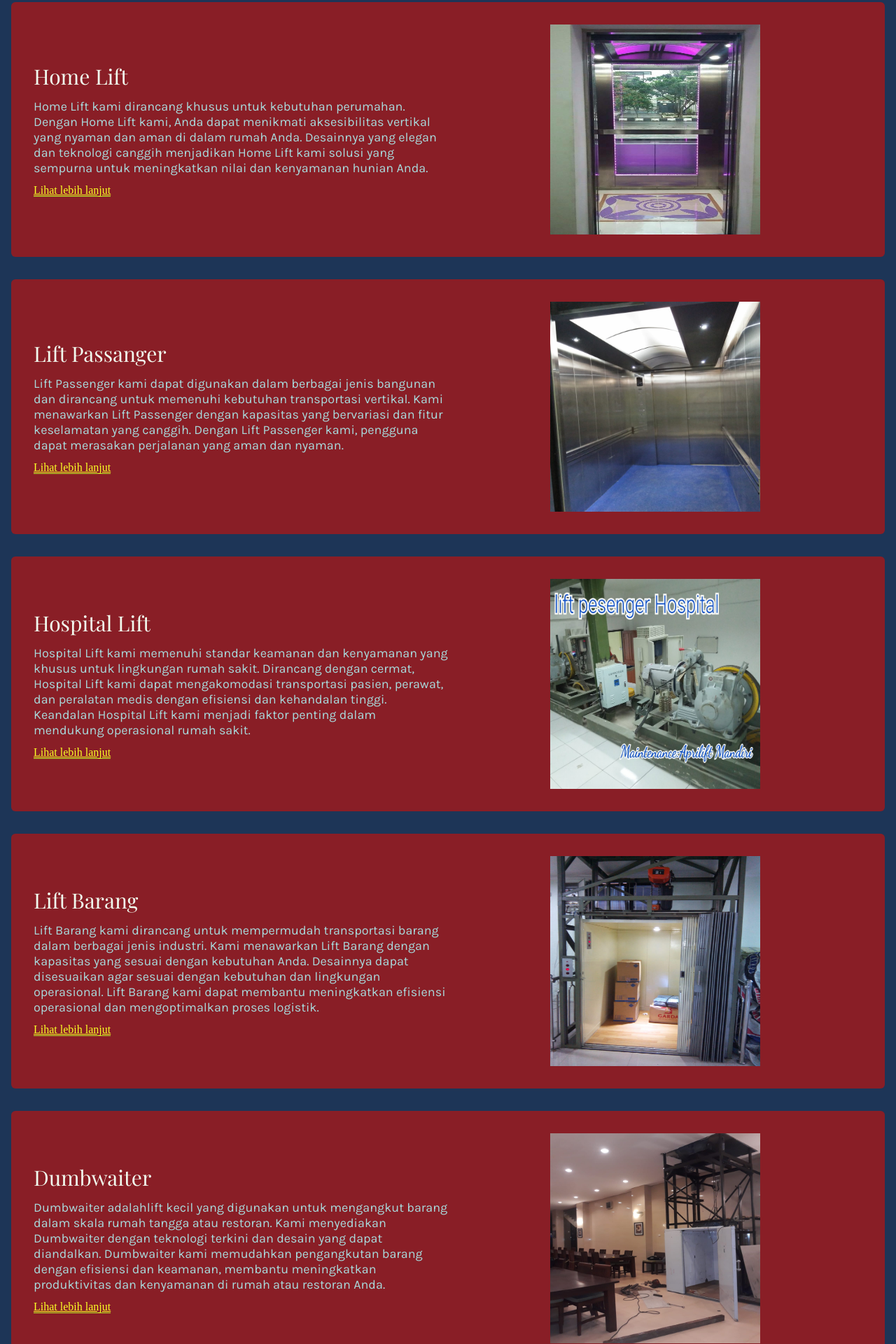
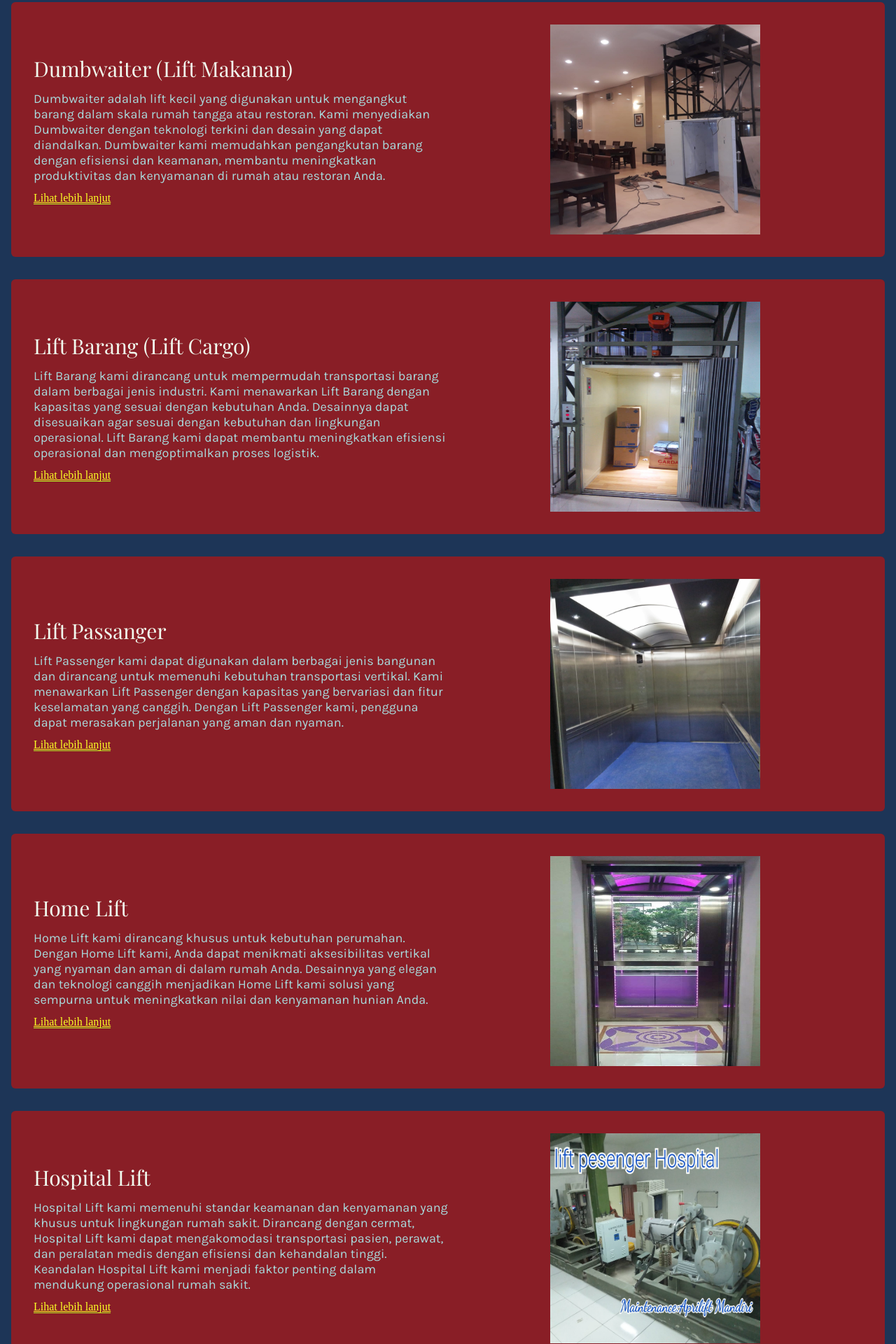
Before and after one commit to shuchan-dev/aprilift, a Next.js app: page /service in a window 1280 px wide. Shown: the part 200-2120 px from the top of the page at 70% size. Built offline with nearby package versions, Linux system fonts and the light colour scheme.

Commit message:
fixed typo

```diff
--- a/components/mainhero.tsx
+++ b/components/mainhero.tsx
@@ -31,9 +31,9 @@ export default function Mainhero() {
                 <p className={`${p}`}>
                   Kami adalah suatu usaha yang bergerak di bidang prosuksi
                   elevator, seperti : Dumbwaiter (Lift Makanan), Lift Barang
-                  (Cargo), dan Lift Passenger . Selain itu, kami juga melayani
-                  jasa maintenance dan penjualan spare parts lift. Jika anda
-                  memerlukan produk dan jasa tersebut, percayakan pada kami
+                  (Lift Cargo), dan Lift Passenger . Selain itu, kami juga
+                  melayani jasa maintenance dan penjualan spare parts lift. Jika
+                  anda memerlukan produk dan jasa tersebut, percayakan pada kami
                   untuk membuatnya.
                 </p>
               </div>
--- a/components/services.tsx
+++ b/components/services.tsx
@@ -7,13 +7,22 @@ function Services() {
 
   const cards = [
     {
-      title: "Home Lift",
+      title: "Dumbwaiter (Lift Makanan)",
       deskripsi:
-        "Home Lift kami dirancang khusus untuk kebutuhan perumahan. Dengan Home Lift kami, Anda dapat menikmati aksesibilitas vertikal yang nyaman dan aman di dalam rumah Anda. Desainnya yang elegan dan teknologi canggih menjadikan Home Lift kami solusi yang sempurna untuk meningkatkan nilai dan kenyamanan hunian Anda.",
-      img: "/homeLift.jpg",
+        "Dumbwaiter adalah lift kecil yang digunakan untuk mengangkut barang dalam skala rumah tangga atau restoran. Kami menyediakan Dumbwaiter dengan teknologi terkini dan desain yang dapat diandalkan. Dumbwaiter kami memudahkan pengangkutan barang dengan efisiensi dan keamanan, membantu meningkatkan produktivitas dan kenyamanan di rumah atau restoran Anda.",
+      img: "/dumbwaiter.jpg",
       h: 300,
       w: 300,
-      links: "/post1",
+      links: "/post5",
+    },
+    {
+      title: "Lift Barang (Lift Cargo)",
+      deskripsi:
+        "Lift Barang kami dirancang untuk mempermudah transportasi barang dalam berbagai jenis industri. Kami menawarkan Lift Barang dengan kapasitas yang sesuai dengan kebutuhan Anda. Desainnya dapat disesuaikan agar sesuai dengan kebutuhan dan lingkungan operasional. Lift Barang kami dapat membantu meningkatkan efisiensi operasional dan mengoptimalkan proses logistik.",
+      img: "/barang.jpg",
+      h: 300,
+      w: 300,
+      links: "/post4",
     },
     {
       title: "Lift Passanger",
@@ -25,6 +34,16 @@ function Services() {
       links: "/post2",
     },
     {
+      title: "Home Lift",
+      deskripsi:
+        "Home Lift kami dirancang khusus untuk kebutuhan perumahan. Dengan Home Lift kami, Anda dapat menikmati aksesibilitas vertikal yang nyaman dan aman di dalam rumah Anda. Desainnya yang elegan dan teknologi canggih menjadikan Home Lift kami solusi yang sempurna untuk meningkatkan nilai dan kenyamanan hunian Anda.",
+      img: "/homeLift.jpg",
+      h: 300,
+      w: 300,
+      links: "/post1",
+    },
+
+    {
       title: "Hospital Lift",
       deskripsi:
         "Hospital Lift kami memenuhi standar keamanan dan kenyamanan yang khusus untuk lingkungan rumah sakit. Dirancang dengan cermat, Hospital Lift kami dapat mengakomodasi transportasi pasien, perawat, dan peralatan medis dengan efisiensi dan kehandalan tinggi. Keandalan Hospital Lift kami menjadi faktor penting dalam mendukung operasional rumah sakit. ",
@@ -33,24 +52,7 @@ function Services() {
       w: 300,
       links: "/post3",
     },
-    {
-      title: "Lift Barang",
-      deskripsi:
-        "Lift Barang kami dirancang untuk mempermudah transportasi barang dalam berbagai jenis industri. Kami menawarkan Lift Barang dengan kapasitas yang sesuai dengan kebutuhan Anda. Desainnya dapat disesuaikan agar sesuai dengan kebutuhan dan lingkungan operasional. Lift Barang kami dapat membantu meningkatkan efisiensi operasional dan mengoptimalkan proses logistik.",
-      img: "/barang.jpg",
-      h: 300,
-      w: 300,
-      links: "/post4",
-    },
-    {
-      title: "Dumbwaiter",
-      deskripsi:
-        "Dumbwaiter adalahlift kecil yang digunakan untuk mengangkut barang dalam skala rumah tangga atau restoran. Kami menyediakan Dumbwaiter dengan teknologi terkini dan desain yang dapat diandalkan. Dumbwaiter kami memudahkan pengangkutan barang dengan efisiensi dan keamanan, membantu meningkatkan produktivitas dan kenyamanan di rumah atau restoran Anda.",
-      img: "/dumbwaiter.jpg",
-      h: 300,
-      w: 300,
-      links: "/post5",
-    },
+
     {
       title: "Jasa Maintenance dan Penjualan Spare Parts Lift",
       deskripsi:
```
Also changed, not shown: components/aboutComponent.tsx (+4 -4 lines).
